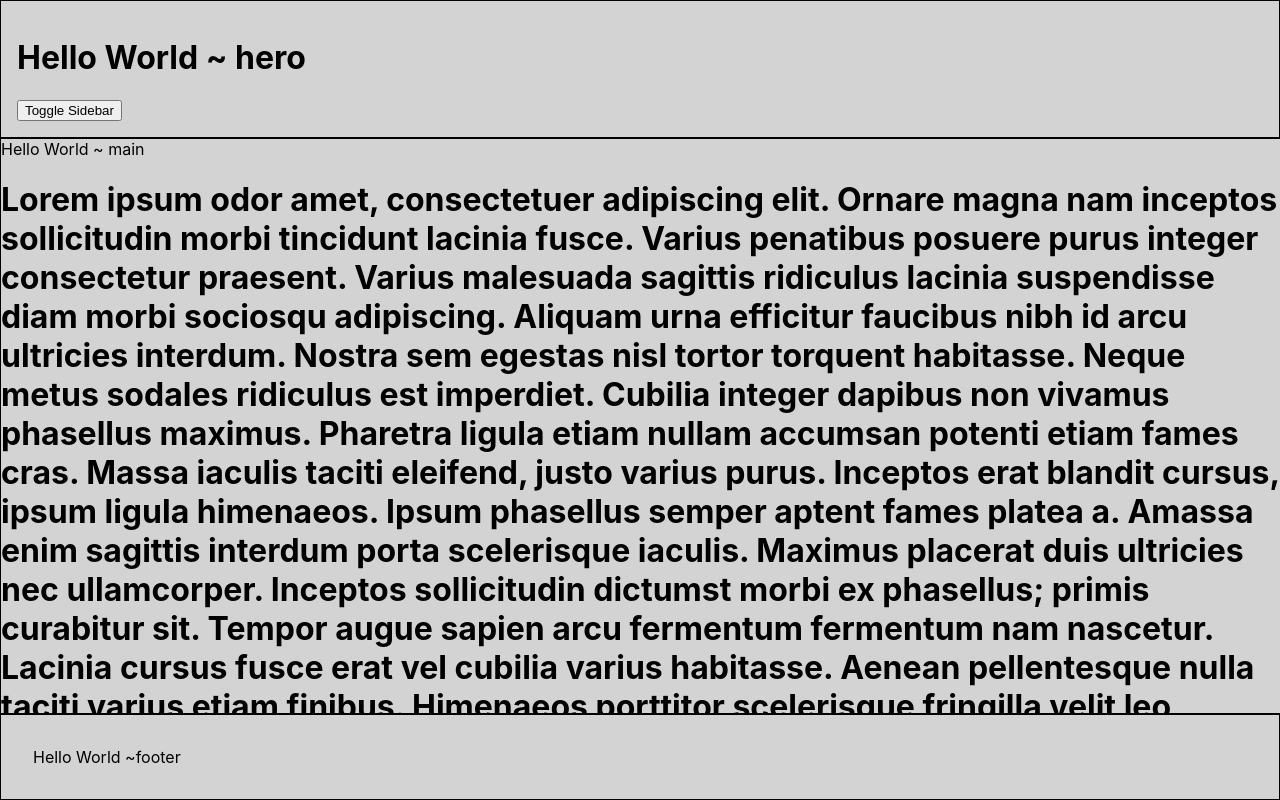
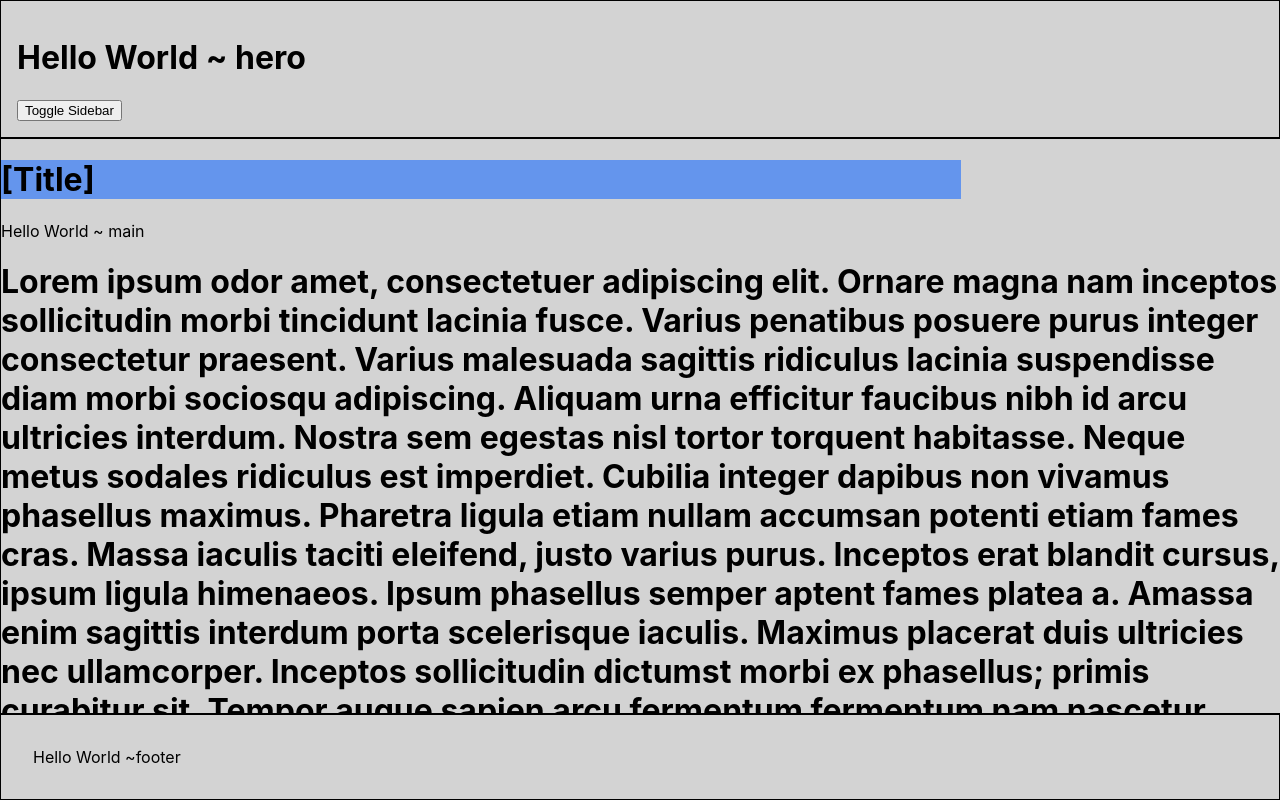
Before and after one commit to ralleyne531/Portfolio, a React (Create React App) app in the folder UI/portfolio/: page / in a window 1280 px wide. Built offline with nearby package versions, Linux system fonts and the light colour scheme.

Commit message:
Creating component file

```diff
--- a/UI/portfolio/src/App.css
+++ b/UI/portfolio/src/App.css
@@ -46,6 +46,10 @@ main::-webkit-scrollbar {
   display: none;  /* Safari and Chrome */
 }
 
+.portfolio-section{
+  background-color: cornflowerblue;
+  max-width: 75vw;
+}
 footer{
   background-color:lightgray;
   grid-area: footer;
--- a/UI/portfolio/src/App.js
+++ b/UI/portfolio/src/App.js
@@ -2,6 +2,7 @@ import './App.css';
 import Sidebar from './Components/Sidebar'
 import Hero from './Components/Hero.js'
 import React from 'react'
+import PorfolioSection from "./Components/PorfolioSection";
 function App() {
   const[isSidebarHidden, setIsSidebarHidden] = React.useState(true)
   const toggleSidebar = () => {
@@ -16,6 +17,7 @@ function App() {
           <Sidebar/>
         </aside>
         <main>
+          <PorfolioSection/>
           Hello World ~ main
           <h1>Lorem ipsum odor amet, consectetuer adipiscing elit. Ornare magna nam inceptos sollicitudin morbi tincidunt lacinia fusce. Varius penatibus posuere purus integer consectetur praesent. Varius malesuada sagittis ridiculus lacinia suspendisse diam morbi sociosqu adipiscing. Aliquam urna efficitur faucibus nibh id arcu ultricies interdum. Nostra sem egestas nisl tortor torquent habitasse.
 
--- /dev/null
+++ b/UI/portfolio/src/Components/PorfolioSection.js
@@ -0,0 +1,11 @@
+import React from 'react';
+
+function PortfolioSection() {
+    return (
+        <div className="portfolio-section">
+            <h1>[Title]</h1>
+        </div>
+    );
+}
+
+export default PortfolioSection;
```
